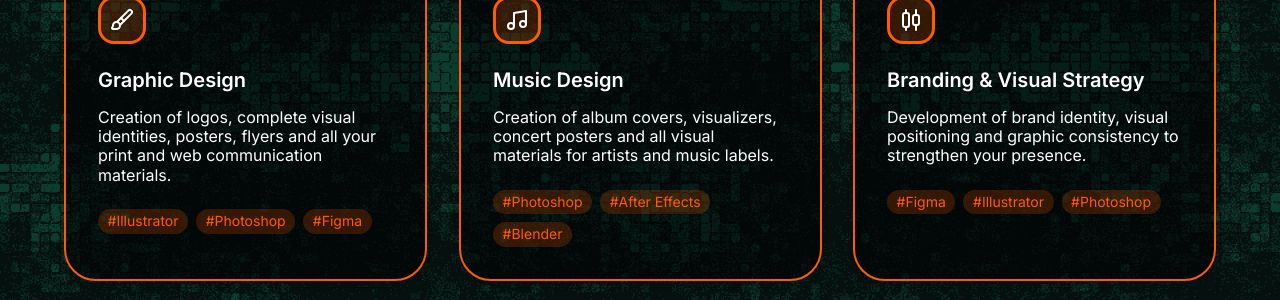
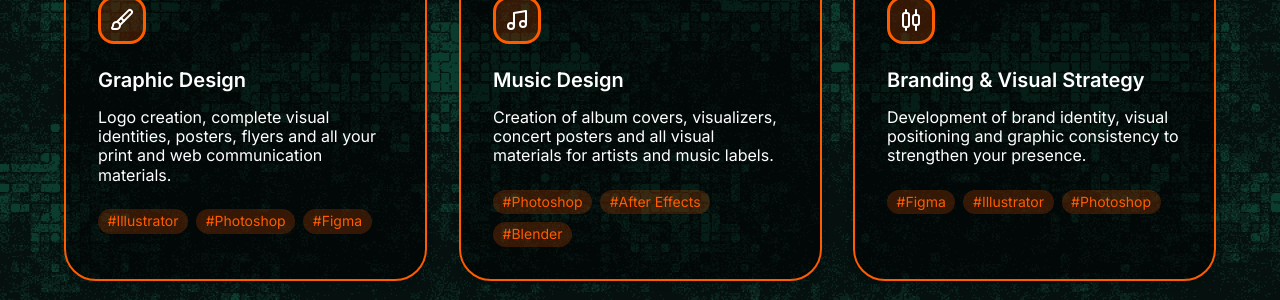
Before and after one commit to 7Nautilus/ropat-portfolio, a Jekyll site: the page built from en/services.html, in a window 1280 px wide and 900 px high. Shown: the part 236-536 px from the top of the window. Built offline with Jekyll 4.4.1, drawn with Linux system fonts in a browser that asks for light colours.

Commit message:
description update

```diff
--- a/_data/services.yml
+++ b/_data/services.yml
@@ -14,7 +14,7 @@
     en: "Graphic Design"
   description:
     fr: "Création de logos, identités visuelles complètes, affiches, flyers et tous vos supports de communication print et web."
-    en: "Creation of logos, complete visual identities, posters, flyers and all your print and web communication materials."
+    en: "Logo creation, complete visual identities, posters, flyers and all your print and web communication materials."
   hero:
     fr:
       title: "Conception graphique"
```
